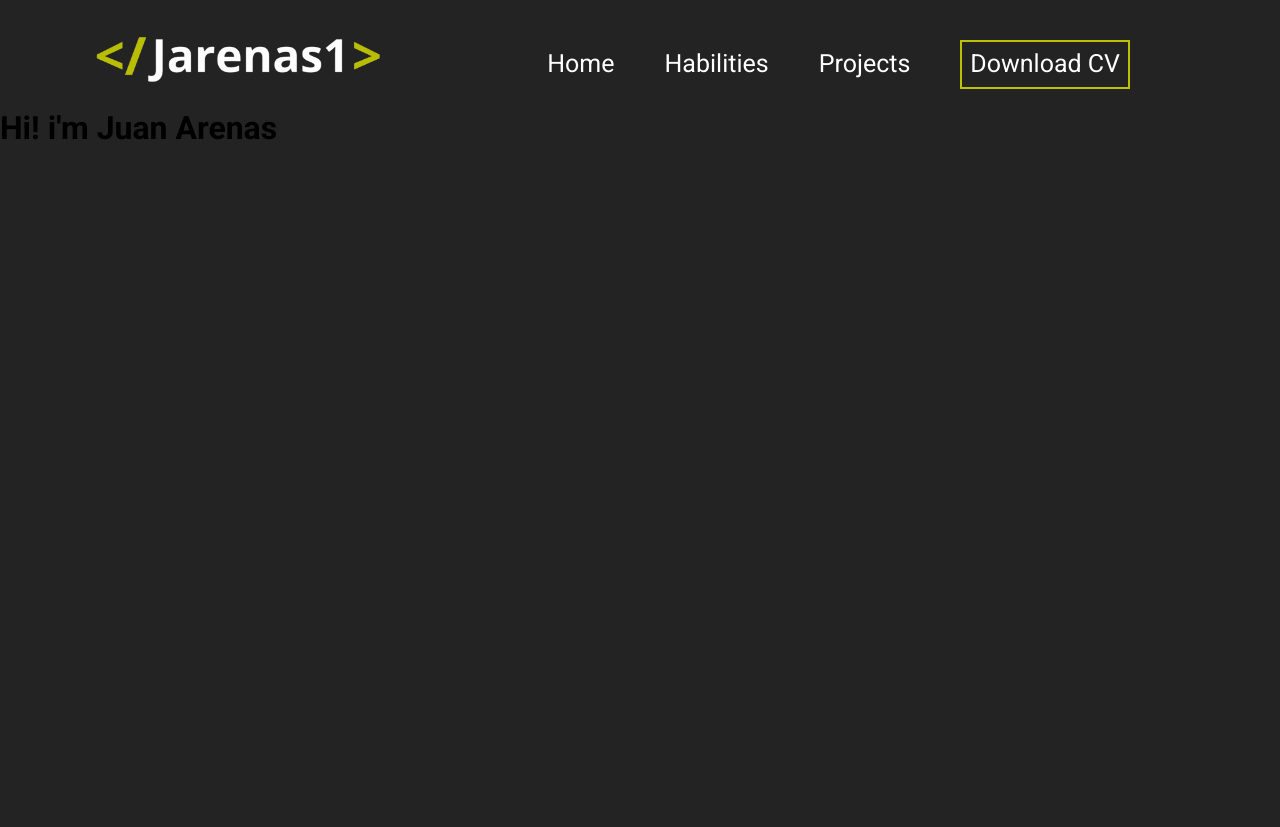
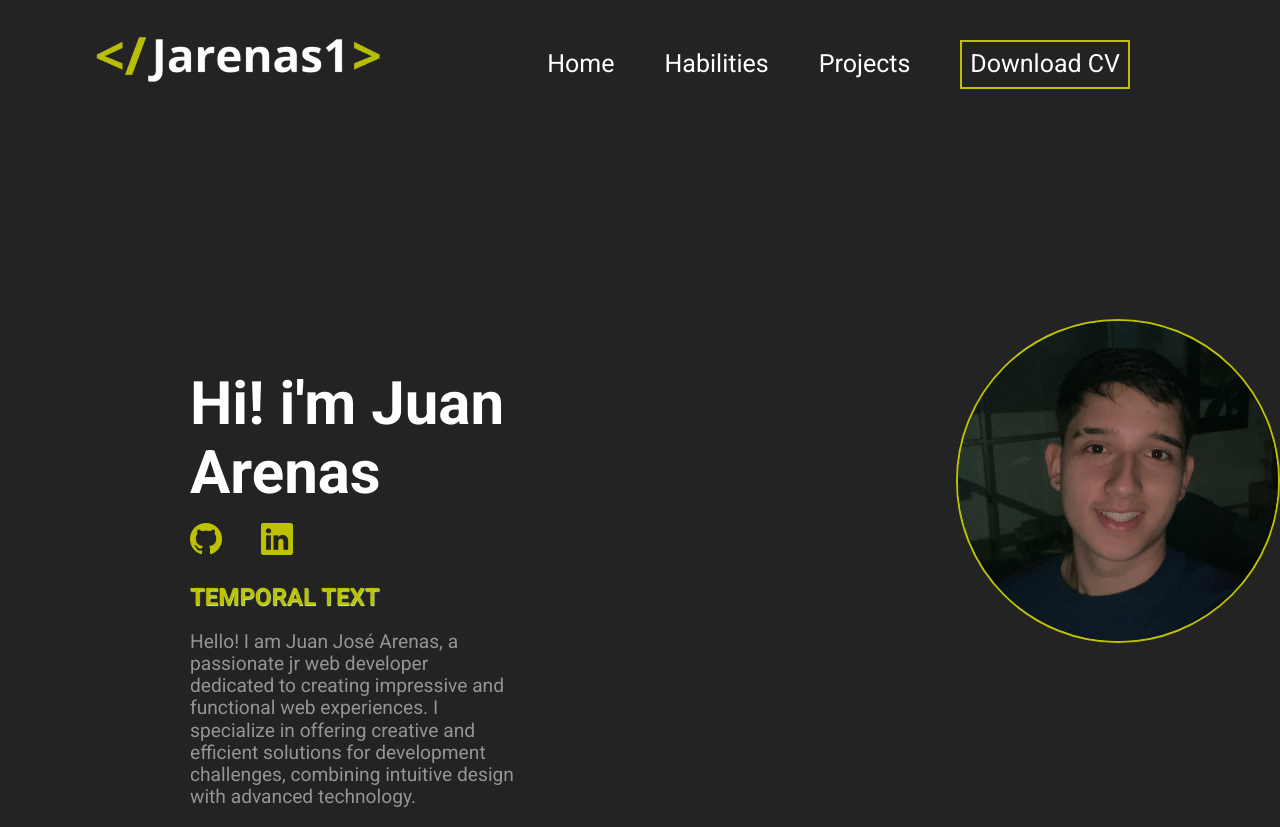
Before and after one commit to jarenas1/jarenas1.github.io, a plain HTML site: page index.html in a window 1280 px wide. Before the commit the page ends 800 px from the top, so only its background shows below. Drawn offline with nearby package versions, Linux system fonts and the light colour scheme.

Commit message:
first-view

```diff
--- a/index.html
+++ b/index.html
@@ -13,19 +13,24 @@
             <a class="nav-items" href="">Home</a>
             <a class="nav-items" href="">Habilities</a>
             <a class="nav-items" href="">Projects</a>
+            <base href="/">
             <a class="cv" href="">Download CV</a>
         </nav>
     </header>
     <main>
-        <section class="frst-container">
+        <section class="fist-container">
             <article class="me-container">
                 <h1>Hi! i'm Juan Arenas</h1>
+                <a class="icon" href=""><i class="bi bi-github"></i></a>
+                <a class="icon" href=""><i class="bi bi-linkedin"></i></a>
+                <h2 class="rol">TEMPORAL TEXT</h2>
+                <p class="me">Hello! I am Juan José Arenas, a passionate jr web developer dedicated to creating impressive and functional web experiences. I specialize in offering creative and efficient solutions for development challenges, combining intuitive design with advanced technology.</p>
                 <div>
 
                 </div>
             </article>
             <article class="picture-container">
-
+                <img class="me-pic" src="./public/img/me.jpg" alt="">
             </article>
         </section>
     </main>
--- a/src/css/styles.css
+++ b/src/css/styles.css
@@ -1,4 +1,5 @@
 @import url('./normalize.css');
+@import url("https://cdn.jsdelivr.net/npm/bootstrap-icons@1.11.3/font/bootstrap-icons.min.css");
 @import url('https://fonts.googleapis.com/css2?family=Open+Sans:ital,wght@0,300..800;1,300..800&family=Roboto:ital,wght@0,100;0,300;0,400;0,500;0,700;0,900;1,100;1,300;1,400;1,500;1,700;1,900&display=swap');
 
 
@@ -63,10 +64,43 @@ nav{
 }
 
 .me-container{
+    margin-top: 240px;
     width: 60%;
+    padding-left: 190px;
 }
 
 .picture-container{
     width: 40%;
     margin-left: 300px;
 }
+
+h1{
+    font-size: 60px;
+    color: var(--text);
+    margin-bottom: 15px;
+}
+
+.icon{
+    color: var(--green);
+    font-size:xx-large;
+    margin-right: 35px;
+}
+
+.rol{
+    margin-top: 25px;
+    color: var(--green);
+    text-shadow: 0.5px 0.5px 1px rgb(208, 255, 174);
+}
+
+.me{
+    color:rgb(148, 148, 148);
+    width: 70%;
+    font-size: larger;
+}
+
+.me-pic{
+    margin-top: 230px;
+    width:320px;
+    border-radius: 100%;
+    border: #BDC100 2px solid;
+}
```
Also changed, not shown: public/img/me.jpg (added).
